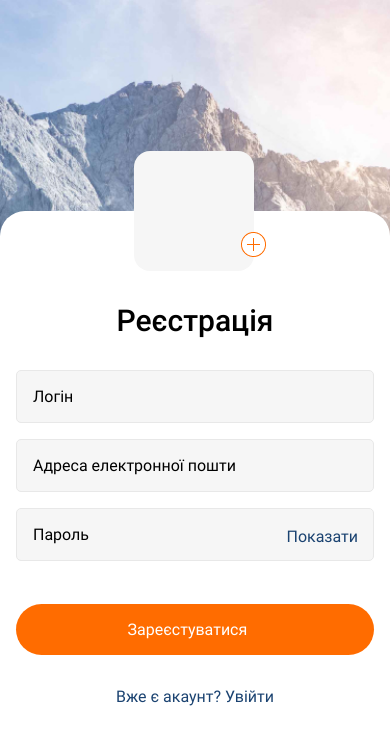
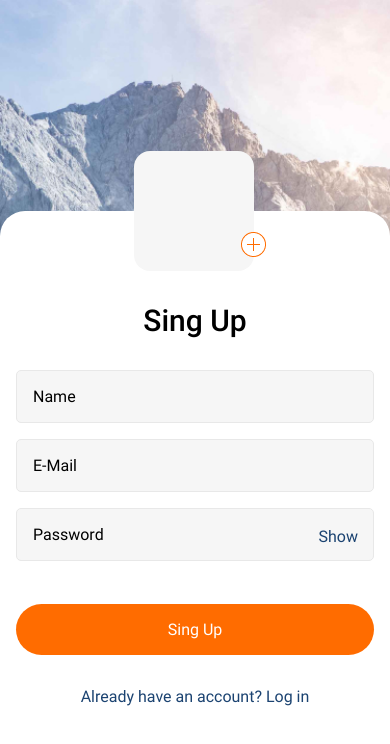
Before and after one commit to ArtemPluktus/goit-react-native-hw, a React Native app in the folder AwesomeProject/: screen /Registration in a window 390 px wide. Shown: the top 744 px of the page. Built offline with nearby package versions, Linux system fonts and the light colour scheme.

Commit message:
+eng translate

```diff
--- a/AwesomeProject/package.json
+++ b/AwesomeProject/package.json
@@ -29,7 +29,6 @@
     "react-native-google-places-autocomplete": "^2.5.1",
     "react-native-image-crop-picker": "^0.40.0",
     "react-native-image-picker": "^7.0.0",
-    "react-native-loader-kit": "^2.0.5",
     "react-native-maps": "1.7.1",
     "react-native-safe-area-context": "4.6.3",
     "react-native-screens": "~3.22.0",
--- a/AwesomeProject/screens/LogInScreen.js
+++ b/AwesomeProject/screens/LogInScreen.js
@@ -30,7 +30,7 @@ export const LogInScreen = () => {
     const [isEmailValid, setEmailValid] = useState(true);
     const [password, setPassword] = useState("");
     const [showPassword, setShowPassword] = useState(true);
-    const [showPassText, setShowPassText] = useState("Показати");
+    const [showPassText, setShowPassText] = useState("Show");
     const [emailFocused, setEmailFocused] = useState(false);
     const [passwordFocused, setPasswordFocused] = useState(false);
     const [loading, setLoading] = useState(false);
@@ -56,11 +56,11 @@ export const LogInScreen = () => {
 
     const onLogIn = () => {
         if (!email ?? !password) {
-            return Alert.alert("Помилка", "Заповніть форму цілком");
+            return Alert.alert("Error", "Fill out the form completely");
         };
 
         if (!isEmailValid) {
-            return Alert.alert("Помилка", "Введіть коректну адресу електронної пошти");
+            return Alert.alert("Error", "Please enter a valid email address");
         };
 
         console.log(`Email: "${email}"; Password "${password}"`);
@@ -72,17 +72,17 @@ export const LogInScreen = () => {
             dispatch(logIn({ displayName: response.user.displayName, photoURL: response.user.photoURL, email: response.user.email, uid: response.user.uid }));
             navigation.navigate("Home");
             setLoading(false);
-        }).catch(() => { Alert.alert("Помилка", "Логін чи пароль невірні") });
+        }).catch(() => { Alert.alert("Error", "Login or password is incorrect"); navigation.navigate("Login"); setLoading(false); });
 
         setEmail("");
         setPassword("");
         setShowPassword(true);
-        setShowPassText("Показати");
+        setShowPassText("Show");
     };
 
     const showPass = () => {
         setShowPassword(!showPassword);
-        setShowPassText(!showPassword ? "Показати" : "Скрити");
+        setShowPassText(!showPassword ? "Show" : "Hide");
     };
 
     return (
@@ -99,13 +99,13 @@ export const LogInScreen = () => {
             /> : <View style={styles.container}>
                 <Image source={require("../assets/img/bg.jpg")} style={styles.image} />
                 <View style={styles.logIn}>
-                    <Text style={styles.textLogIN}>Увійти</Text>
+                    <Text style={styles.textLogIN}>Log In</Text>
 
                     <View>
                         <KeyboardAvoidingView style={styles.form} behavior={Platform.OS === "ios" ? "padding" : "height"}>
                             <TextInput
                                 type="email"
-                                placeholder="Адреса електронної пошти"
+                                placeholder="E-Mail"
                                 required
                                 style={[styles.formItem, emailFocused ? styles.formItemFocused : null]}
                                 value={email}
@@ -115,7 +115,7 @@ export const LogInScreen = () => {
                             />
                             <TextInput
                                 type="password"
-                                placeholder="Пароль"
+                                placeholder="Password"
                                 required
                                 style={[styles.formItem, passwordFocused ? styles.formItemFocused : null]}
                                 value={password}
@@ -128,12 +128,12 @@ export const LogInScreen = () => {
                                 <Text style={styles.showPassText}>{showPassText}</Text>
                             </TouchableOpacity>
                             <TouchableOpacity style={styles.formBtn} onPress={onLogIn}>
-                                <Text style={styles.formBtnText}>Увійти</Text>
+                                <Text style={styles.formBtnText}>Log In</Text>
                             </TouchableOpacity>
                         </KeyboardAvoidingView>
                     </View>
                     <TouchableOpacity style={styles.nav} onPress={() => navigation.navigate("Registration")}>
-                        <Text style={styles.navText}>Немає акаунту? Зареєструватися</Text>
+                        <Text style={styles.navText}>Don't have an account? Sign up</Text>
                     </TouchableOpacity>
 
 
--- a/AwesomeProject/screens/PostScreen.js
+++ b/AwesomeProject/screens/PostScreen.js
@@ -143,11 +143,11 @@ export const PostScreen = () => {
                 style={styles.loader}
             /> : <View>
                 <View style={styles.header}>
-                    <TouchableOpacity onPress={() => navigation.navigate("Home")}>
+                    <TouchableOpacity onPress={() => navigation.navigate("Home")} style={styles.back}>
                         <Image source={require("../assets/img/back.png")} />
                     </TouchableOpacity>
 
-                    <Text style={styles.title}>Створити публікацію</Text>
+                    <Text style={styles.title}>Create a publication</Text>
                 </View>
                 <View>
                     <KeyboardAvoidingView style={styles.form} behavior={Platform.OS === "ios" ? "padding" : "height"} >
@@ -166,17 +166,17 @@ export const PostScreen = () => {
                                 </TouchableOpacity>
                             )}
                             <TouchableOpacity style={styles.delete} onPress={onDeletePhoto}>
-                                <Text style={styles.deleteText}>Видалити фото</Text>
+                                <Text style={styles.deleteText}>Delete photo</Text>
                             </TouchableOpacity>
                         </View>
                         <TextInput type="text"
-                            placeholder="Опис"
+                            placeholder="Description"
                             multiline
                             required style={styles.textInput}
                             value={description}
                             onChangeText={setDescription} />
                         <TouchableOpacity style={styles.formBtn} onPress={onPost}>
-                            <Text style={styles.formBtnText}>Опублікувати</Text>
+                            <Text style={styles.formBtnText}>Publish</Text>
                         </TouchableOpacity>
                     </KeyboardAvoidingView>
                 </View>
@@ -196,12 +196,16 @@ const styles = StyleSheet.create({
         display: "flex",
         flexDirection: "row",
         alignItems: "center",
-        gap: 80,
+        justifyContent: "center",
         padding: 10,
+        gap: 95,
         width: "100%",
         borderBottomWidth: 1,
         borderBottomColor: "#000",
         marginTop: 30,
+    },
+    back: {
+        marginLeft: '-30%'
     },
     title: {
         fontSize: 16,
--- a/AwesomeProject/screens/RegistrationScreen.js
+++ b/AwesomeProject/screens/RegistrationScreen.js
@@ -34,7 +34,7 @@ export const RegistrationScreen = () => {
   const [isEmailValid, setEmailValid] = useState(true);
   const [password, setPassword] = useState("");
   const [showPassword, setShowPassword] = useState(true);
-  const [showPassText, setShowPassText] = useState("Показати");
+  const [showPassText, setShowPassText] = useState("Show");
   const [loginFocused, setLoginFocused] = useState(false);
   const [emailFocused, setEmailFocused] = useState(false);
   const [passwordFocused, setPasswordFocused] = useState(false);
@@ -56,7 +56,7 @@ export const RegistrationScreen = () => {
     setPermission(status.status === "granted");
 
     if (status.status !== "granted") {
-      Alert.alert("Помилка", "Дозвіл на доступ до медіатеки не надано.");
+      Alert.alert("Error", "Permission to access the media library has not been granted.");
       return;
     };
 
@@ -86,15 +86,20 @@ export const RegistrationScreen = () => {
 
   const onRegister = async () => {
     if (!displayName && !email && !password) {
-      return Alert.alert("Помилка", "Заповніть форму цілком");
+      return Alert.alert("Error", "Fill out the form completely");
     };
 
+    if (!photoURL) {
+      setLoading(false);
+      return Alert.alert("Error", "Please upload a photo");
+    }
+
     if (!isEmailValid) {
-      return Alert.alert("Помилка", "Введіть коректну адресу електронної пошти");
+      return Alert.alert("Error", "Please enter a valid email address");
     };
 
     if (password.length < 6) {
-      return Alert.alert("Помилка", "Пароль меє містити від 6ти символів");
+      return Alert.alert("Error", "Password must contain at least 6 characters");
     };
 
     console.log(`Photo: ${photoURL}; Login: "${displayName}"; Email: "${email}"; Password "${password}"`);
@@ -149,14 +154,14 @@ export const RegistrationScreen = () => {
     setPhotoURL("");
     setPassword("");
     setShowPassword(true);
-    setShowPassText("Показати");
+    setShowPassText("Show");
     setPasswordFocused(false);
-    setEmailFocused(false); s
+    setEmailFocused(false);
   };
 
   const showPass = () => {
     setShowPassword(!showPassword);
-    setShowPassText(!showPassword ? "Показати" : "Скрити");
+    setShowPassText(!showPassword ? "Show" : "Hide");
   };
 
   return (
@@ -195,7 +200,7 @@ export const RegistrationScreen = () => {
               </TouchableOpacity>
             )}
           </View>
-          <Text style={styles.textRegister}>Реєстрація</Text>
+          <Text style={styles.textRegister}>Sing Up</Text>
 
           <View>
             <KeyboardAvoidingView
@@ -204,7 +209,7 @@ export const RegistrationScreen = () => {
             >
               <TextInput
                 type="text"
-                placeholder="Логін"
+                placeholder="Name"
                 required
                 style={[
                   styles.formItem,
@@ -217,7 +222,7 @@ export const RegistrationScreen = () => {
               />
               <TextInput
                 type="email"
-                placeholder="Адреса електронної пошти"
+                placeholder="E-Mail"
                 required
                 style={[
                   styles.formItem,
@@ -230,7 +235,7 @@ export const RegistrationScreen = () => {
               />
               <TextInput
                 type="password"
-                placeholder="Пароль"
+                placeholder="Password"
                 required
                 style={[
                   styles.formItem,
@@ -246,7 +251,7 @@ export const RegistrationScreen = () => {
                 <Text style={styles.showPassText}>{showPassText}</Text>
               </TouchableOpacity>
               <TouchableOpacity style={styles.formBtn} onPress={onRegister}>
-                <Text style={styles.formBtnText}>Зареєстуватися</Text>
+                <Text style={styles.formBtnText}>Sing Up</Text>
               </TouchableOpacity>
             </KeyboardAvoidingView>
           </View>
@@ -254,7 +259,7 @@ export const RegistrationScreen = () => {
             style={styles.nav}
             onPress={() => navigation.navigate("Login")}
           >
-            <Text style={styles.navText}>Вже є акаунт? Увійти</Text>
+            <Text style={styles.navText}>Already have an account? Log in</Text>
           </TouchableOpacity>
         </View>
       </View>}
@@ -357,6 +362,7 @@ const styles = StyleSheet.create({
     fontSize: 16,
     fontFamily: "Roboto-Regular",
     color: "#fff",
+    textAlign: "center",
   },
   showPass: {
     position: "absolute",
```
Also changed, not shown: 1 other file (tests, documents, lock files or other folders).
